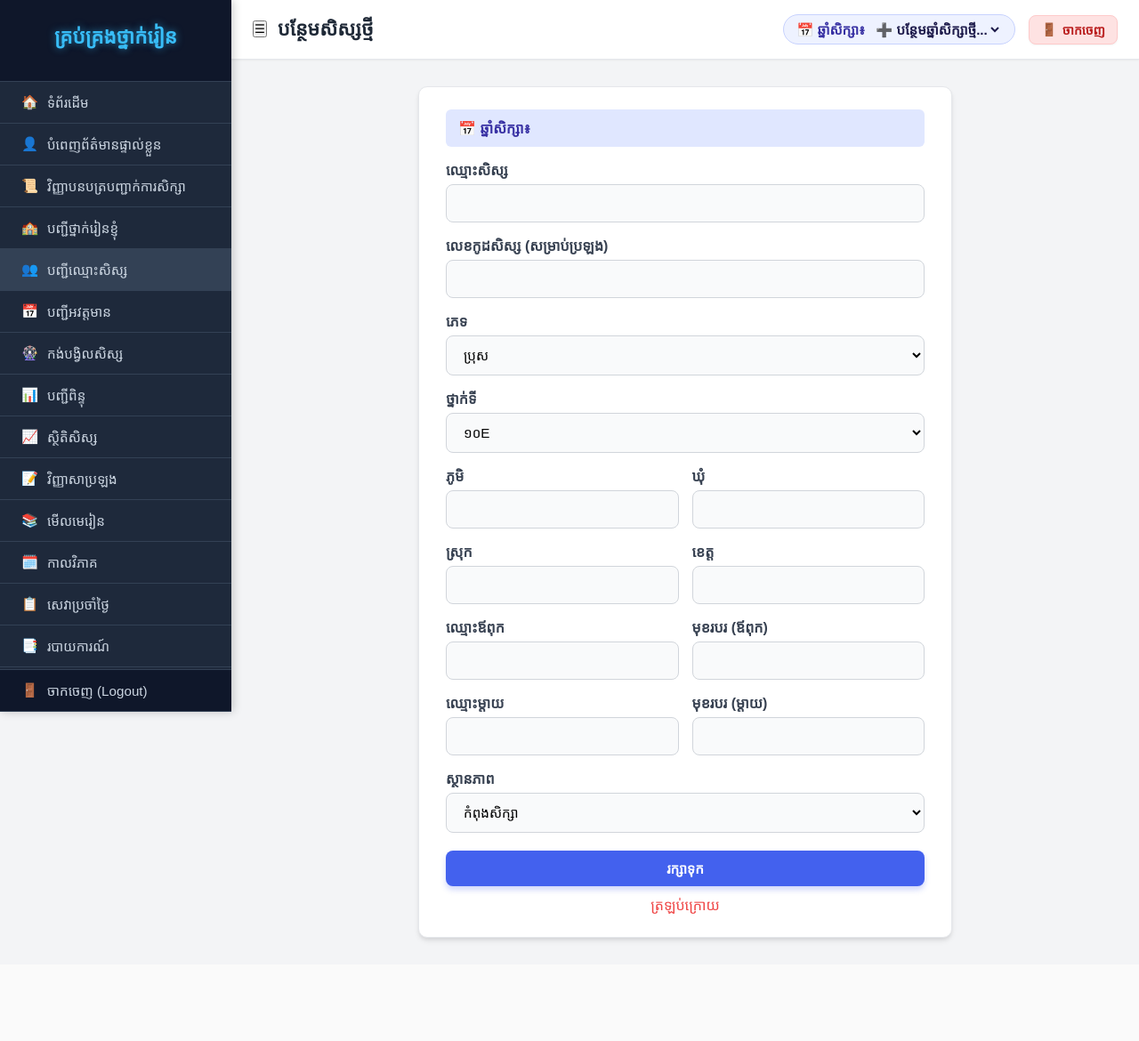
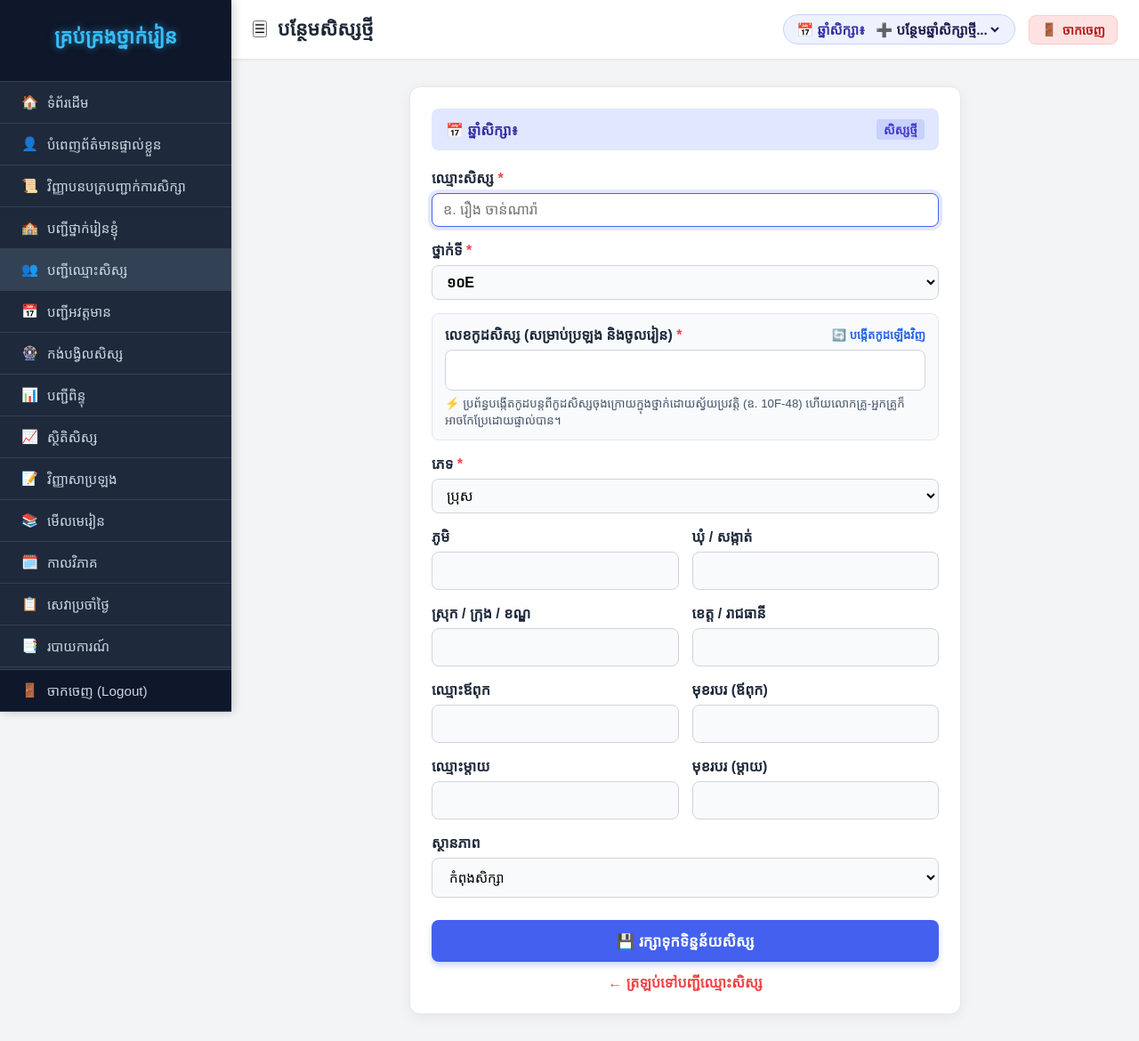
Before and after one commit to samkimchheng/class-management-system, a Spring app: page /add-student in a window 1280 px wide. Shown: the whole page at 89% size. Before the commit the page ends 1059 px from the top, so only its background shows below. Run offline with Thymeleaf, Linux system fonts and the light colour scheme; the template is opened without the code that fills it, so the values that code supplies are empty; database files in the repository are not loaded; some web fonts are replaced.

Commit message:
Auto-generate student code sequentially on add student and fix dashboard attendance query for class 10F

```diff
--- a/src/main/resources/templates/add-student.html
+++ b/src/main/resources/templates/add-student.html
@@ -8,7 +8,7 @@
     <link rel="stylesheet" th:href="@{/css/style.css?v=20261029h}" href="../../static/css/style.css?v=20261029h">
 </head>
 <body>
-        <!-- Sidebar -->
+    <!-- Sidebar -->
     <div class="sidebar">
         <div class="sidebar-header">
             <h2>គ្រប់គ្រងថ្នាក់រៀន</h2>
@@ -62,106 +62,156 @@
         </div>
 
         <div class="content">
-            <div class="table-container" style="max-width: 600px; margin: 0 auto;">
+            <div class="table-container" style="max-width: 620px; margin: 0 auto; box-shadow: 0 4px 15px rgba(0,0,0,0.06); border-radius: 12px; padding: 24px;">
                 <form th:action="@{/student/add}" th:object="${student}" method="post">
-                    <div style="margin-bottom: 15px; background: #e0e7ff; color: #3730a3; padding: 10px 14px; border-radius: 6px; font-weight: bold; display: flex; align-items: center; gap: 8px;">
-                        <span>📅<span class="year-label-text"> ឆ្នាំសិក្សា៖</span></span>
-                        <span th:text="${currentAcademicYear}">២០២៦-២០២៧</span>
+                    <div style="margin-bottom: 20px; background: #e0e7ff; color: #3730a3; padding: 12px 16px; border-radius: 8px; font-weight: bold; display: flex; align-items: center; justify-content: space-between; gap: 8px;">
+                        <span>📅<span class="year-label-text"> ឆ្នាំសិក្សា៖</span> <b th:text="${currentAcademicYear}">២០២៦-២០២៧</b></span>
                         <input type="hidden" name="academicYear" th:value="${currentAcademicYear}">
+                        <span style="font-size: 0.85rem; color: #4338ca; background: #c7d2fe; padding: 2px 8px; border-radius: 4px;">សិស្សថ្មី</span>
                     </div>
+
                     <div style="margin-bottom: 15px;">
-                        <label style="display: block; margin-bottom: 5px; font-weight: bold;">ឈ្មោះសិស្ស</label>
-                        <input type="text" th:field="*{name}" class="form-control" style="width: 100%;" required>
+                        <label style="display: block; margin-bottom: 6px; font-weight: bold; color: #1e293b;">ឈ្មោះសិស្ស <span style="color: #ef4444;">*</span></label>
+                        <input type="text" th:field="*{name}" id="studentName" class="form-control" style="width: 100%; font-size: 1rem; padding: 9px 12px;" required placeholder="ឧ. រឿង ចាន់ណារ៉ា" autofocus>
                     </div>
+
                     <div style="margin-bottom: 15px;">
-                        <label style="display: block; margin-bottom: 5px; font-weight: bold;">លេខកូដសិស្ស (សម្រាប់ប្រឡង)</label>
-                        <input type="text" th:field="*{studentCode}" class="form-control" style="width: 100%;" required>
-                    </div>
-                    <div style="margin-bottom: 15px;">
-                        <label style="display: block; margin-bottom: 5px; font-weight: bold;">ភេទ</label>
-                        <select th:field="*{gender}" class="form-control" style="width: 100%;">
-
-                            <option value="ប្រុស">ប្រុស</option>
-
-                            <option value="ស្រី">ស្រី</option>
-                        </select>
-                    </div>
-                    <div style="margin-bottom: 15px;">
-                        <label style="display: block; margin-bottom: 5px; font-weight: bold;">ថ្នាក់ទី</label>
-                        <select th:field="*{className}" class="form-control" style="width: 100%;">
-                            <option th:each="c : ${myClassrooms}" th:value="${c.className}" th:text="${c.className}"></option>
+                        <label style="display: block; margin-bottom: 6px; font-weight: bold; color: #1e293b;">ថ្នាក់ទី <span style="color: #ef4444;">*</span></label>
+                        <select th:field="*{className}" id="studentClassName" class="form-control" style="width: 100%; font-size: 1rem; padding: 9px 12px; font-weight: 600;">
+                            <option th:each="c : ${myClassrooms}" th:value="${c.className}" th:text="${c.className}" th:selected="${selectedClass == c.className or student.className == c.className}"></option>
                             <option th:if="${#lists.isEmpty(myClassrooms)}" value="១០E">១០E</option>
                             <option th:if="${#lists.isEmpty(myClassrooms)}" value="១០F">១០F</option>
                             <option th:if="${#lists.isEmpty(myClassrooms)}" value="១០G">១០G</option>
                             <option th:if="${#lists.isEmpty(myClassrooms)}" value="១១F">១១F</option>
+                            <option th:if="${#lists.isEmpty(myClassrooms)}" value="១១G">១១G</option>
                         </select>
                     </div>
 
-                    <div style="display: flex; gap: 15px; margin-bottom: 15px;">
-                        <div style="flex: 1;">
-                            <label style="display: block; margin-bottom: 5px; font-weight: bold;">ភូមិ</label>
+                    <div style="margin-bottom: 15px; background: #f8fafc; border: 1px solid #e2e8f0; border-radius: 8px; padding: 12px 14px;">
+                        <div style="display: flex; justify-content: space-between; align-items: center; margin-bottom: 6px;">
+                            <label style="font-weight: bold; margin: 0; color: #1e293b;">លេខកូដសិស្ស (សម្រាប់ប្រឡង និងចូលរៀន) <span style="color: #ef4444;">*</span></label>
+                            <button type="button" id="btnRefreshCode" style="background: none; border: none; color: #2563eb; cursor: pointer; font-size: 0.82rem; font-weight: 700; padding: 0; display: inline-flex; align-items: center; gap: 4px;" title="គណនាលេខកូដស្វ័យប្រវត្តិតាមលំដាប់ឡើងវិញ">
+                                🔄 បង្កើតកូដឡើងវិញ
+                            </button>
+                        </div>
+                        <input type="text" th:field="*{studentCode}" id="studentCode" class="form-control" style="width: 100%; font-weight: 700; color: #1e1b4b; background: #ffffff; font-size: 1.05rem; letter-spacing: 0.5px;" required>
+                        <small style="display: block; margin-top: 6px; color: #475569; font-size: 0.83rem; line-height: 1.4;">
+                            ⚡ ប្រព័ន្ធបង្កើតកូដបន្តពីកូដសិស្សចុងក្រោយក្នុងថ្នាក់ដោយស្វ័យប្រវត្តិ (ឧ. 10F-48) ហើយលោកគ្រូ-អ្នកគ្រូក៏អាចកែប្រែដោយផ្ទាល់បាន។
+                        </small>
+                    </div>
+
+                    <div style="margin-bottom: 15px;">
+                        <label style="display: block; margin-bottom: 6px; font-weight: bold; color: #1e293b;">ភេទ <span style="color: #ef4444;">*</span></label>
+                        <select th:field="*{gender}" class="form-control" style="width: 100%; font-size: 1rem; padding: 9px 12px;">
+                            <option value="ប្រុស">ប្រុស</option>
+                            <option value="ស្រី">ស្រី</option>
+                        </select>
+                    </div>
+
+                    <div style="display: flex; gap: 15px; margin-bottom: 15px; flex-wrap: wrap;">
+                        <div style="flex: 1; min-width: 200px;">
+                            <label style="display: block; margin-bottom: 6px; font-weight: bold; color: #1e293b;">ភូមិ</label>
                             <input type="text" th:field="*{village}" class="form-control" style="width: 100%;">
                         </div>
-                        <div style="flex: 1;">
-                            <label style="display: block; margin-bottom: 5px; font-weight: bold;">ឃុំ</label>
+                        <div style="flex: 1; min-width: 200px;">
+                            <label style="display: block; margin-bottom: 6px; font-weight: bold; color: #1e293b;">ឃុំ / សង្កាត់</label>
                             <input type="text" th:field="*{commune}" class="form-control" style="width: 100%;">
                         </div>
                     </div>
 
-                    <div style="display: flex; gap: 15px; margin-bottom: 15px;">
-                        <div style="flex: 1;">
-                            <label style="display: block; margin-bottom: 5px; font-weight: bold;">ស្រុក</label>
+                    <div style="display: flex; gap: 15px; margin-bottom: 15px; flex-wrap: wrap;">
+                        <div style="flex: 1; min-width: 200px;">
+                            <label style="display: block; margin-bottom: 6px; font-weight: bold; color: #1e293b;">ស្រុក / ក្រុង / ខណ្ឌ</label>
                             <input type="text" th:field="*{district}" class="form-control" style="width: 100%;">
                         </div>
-                        <div style="flex: 1;">
-                            <label style="display: block; margin-bottom: 5px; font-weight: bold;">ខេត្ត</label>
+                        <div style="flex: 1; min-width: 200px;">
+                            <label style="display: block; margin-bottom: 6px; font-weight: bold; color: #1e293b;">ខេត្ត / រាជធានី</label>
                             <input type="text" th:field="*{province}" class="form-control" style="width: 100%;">
                         </div>
                     </div>
 
-                    <div style="display: flex; gap: 15px; margin-bottom: 15px;">
-                        <div style="flex: 1;">
-                            <label style="display: block; margin-bottom: 5px; font-weight: bold;">ឈ្មោះឪពុក</label>
+                    <div style="display: flex; gap: 15px; margin-bottom: 15px; flex-wrap: wrap;">
+                        <div style="flex: 1; min-width: 200px;">
+                            <label style="display: block; margin-bottom: 6px; font-weight: bold; color: #1e293b;">ឈ្មោះឪពុក</label>
                             <input type="text" th:field="*{fatherName}" class="form-control" style="width: 100%;">
                         </div>
-                        <div style="flex: 1;">
-                            <label style="display: block; margin-bottom: 5px; font-weight: bold;">មុខរបរ (ឪពុក)</label>
+                        <div style="flex: 1; min-width: 200px;">
+                            <label style="display: block; margin-bottom: 6px; font-weight: bold; color: #1e293b;">មុខរបរ (ឪពុក)</label>
                             <input type="text" th:field="*{fatherOccupation}" class="form-control" style="width: 100%;">
                         </div>
                     </div>
 
-                    <div style="display: flex; gap: 15px; margin-bottom: 15px;">
-                        <div style="flex: 1;">
-                            <label style="display: block; margin-bottom: 5px; font-weight: bold;">ឈ្មោះម្តាយ</label>
+                    <div style="display: flex; gap: 15px; margin-bottom: 15px; flex-wrap: wrap;">
+                        <div style="flex: 1; min-width: 200px;">
+                            <label style="display: block; margin-bottom: 6px; font-weight: bold; color: #1e293b;">ឈ្មោះម្តាយ</label>
                             <input type="text" th:field="*{motherName}" class="form-control" style="width: 100%;">
                         </div>
-                        <div style="flex: 1;">
-                            <label style="display: block; margin-bottom: 5px; font-weight: bold;">មុខរបរ (ម្តាយ)</label>
+                        <div style="flex: 1; min-width: 200px;">
+                            <label style="display: block; margin-bottom: 6px; font-weight: bold; color: #1e293b;">មុខរបរ (ម្តាយ)</label>
                             <input type="text" th:field="*{motherOccupation}" class="form-control" style="width: 100%;">
                         </div>
                     </div>
 
                     <div style="margin-bottom: 15px;">
-                        <label style="display: block; margin-bottom: 5px; font-weight: bold;">ស្ថានភាព</label>
+                        <label style="display: block; margin-bottom: 6px; font-weight: bold; color: #1e293b;">ស្ថានភាព</label>
                         <select th:field="*{status}" class="form-control" style="width: 100%;">
-
                             <option value="កំពុងសិក្សា">កំពុងសិក្សា</option>
-
                             <option value="បោះបង់ការសិក្សា">បោះបង់ការសិក្សា</option>
-
                             <option value="ផ្ទេរការសិក្សា">ផ្ទេរការសិក្សា</option>
                         </select>
                     </div>
-                    <div style="margin-top: 20px;">
-                        <button type="submit" class="btn btn-primary" style="width: 100%;">រក្សាទុក</button>
+                    <div style="margin-top: 25px;">
+                        <button type="submit" class="btn btn-primary" style="width: 100%; font-size: 1.05rem; padding: 12px; font-weight: bold; border-radius: 8px;">💾 រក្សាទុកទិន្នន័យសិស្ស</button>
                     </div>
-                    <div style="margin-top: 10px; text-align: center;">
-                        <a href="/students" style="color: var(--danger); text-decoration: none;">ត្រឡប់ក្រោយ</a>
+                    <div style="margin-top: 12px; text-align: center;">
+                        <a th:href="@{/students(className=${selectedClass != null ? selectedClass : ''})}" style="color: var(--danger); text-decoration: none; font-weight: 600;">&larr; ត្រឡប់ទៅបញ្ជីឈ្មោះសិស្ស</a>
                     </div>
                 </form>
             </div>
         </div>
     </div>
+
+    <script>
+        document.addEventListener('DOMContentLoaded', function() {
+            const classSelect = document.getElementById('studentClassName');
+            const codeInput = document.getElementById('studentCode');
+            const refreshBtn = document.getElementById('btnRefreshCode');
+
+            async function updateNextCode(className) {
+                if (!className || className.trim() === '') return;
+                try {
+                    const res = await fetch('/api/students/next-code?className=' + encodeURIComponent(className.trim()));
+                    if (res.ok) {
+                        const data = await res.json();
+                        if (data && data.studentCode && codeInput) {
+                            codeInput.value = data.studentCode;
+                        }
+                    }
+                } catch (err) {
+                    console.error('Error fetching next student code:', err);
+                }
+            }
+
+            if (classSelect) {
+                classSelect.addEventListener('change', function() {
+                    updateNextCode(this.value);
+                });
+            }
+
+            if (refreshBtn) {
+                refreshBtn.addEventListener('click', function() {
+                    const cls = classSelect ? classSelect.value : '';
+                    updateNextCode(cls);
+                });
+            }
+
+            // Auto-fetch next code if input is empty on load
+            if (codeInput && (!codeInput.value || codeInput.value.trim() === '')) {
+                const cls = classSelect ? classSelect.value : '';
+                updateNextCode(cls);
+            }
+        });
+    </script>
     <script src="/js/academic-year.js"></script>
     <script src="/js/logout-confirm.js?v=20261113a"></script>
     <script src="/js/mobile-nav.js?v=20261029h"></script>
--- a/src/main/resources/templates/students.html
+++ b/src/main/resources/templates/students.html
@@ -486,7 +486,7 @@
                             <svg xmlns="http://www.w3.org/2000/svg" width="18" height="18" viewBox="0 0 24 24" fill="none" stroke="currentColor" stroke-width="2" stroke-linecap="round" stroke-linejoin="round"><path d="M14 2H6a2 2 0 0 0-2 2v16a2 2 0 0 0 2 2h12a2 2 0 0 0 2-2V8z"></path><polyline points="14 2 14 8 20 8"></polyline><line x1="8" y1="13" x2="16" y2="13"></line><line x1="8" y1="17" x2="16" y2="17"></line><polyline points="10 9 9 9 8 9"></polyline></svg>
                             <span>📥 នាំចូលពី Excel</span>
                         </button>
-                        <a th:href="@{/student/add}" class="btn btn-primary">+ បន្ថែមសិស្សថ្មី</a>
+                        <a th:href="@{/student/add(className=${selectedClass != null and selectedClass != 'ថ្នាក់រៀនទាំងអស់' ? selectedClass : ''})}" class="btn btn-primary">+ បន្ថែមសិស្សថ្មី</a>
                     </div>
                 </div>
 
```
Also changed, not shown: src/main/java/com/nubb/classroom/WebController.java (+155 -30 lines), 1 other file.
